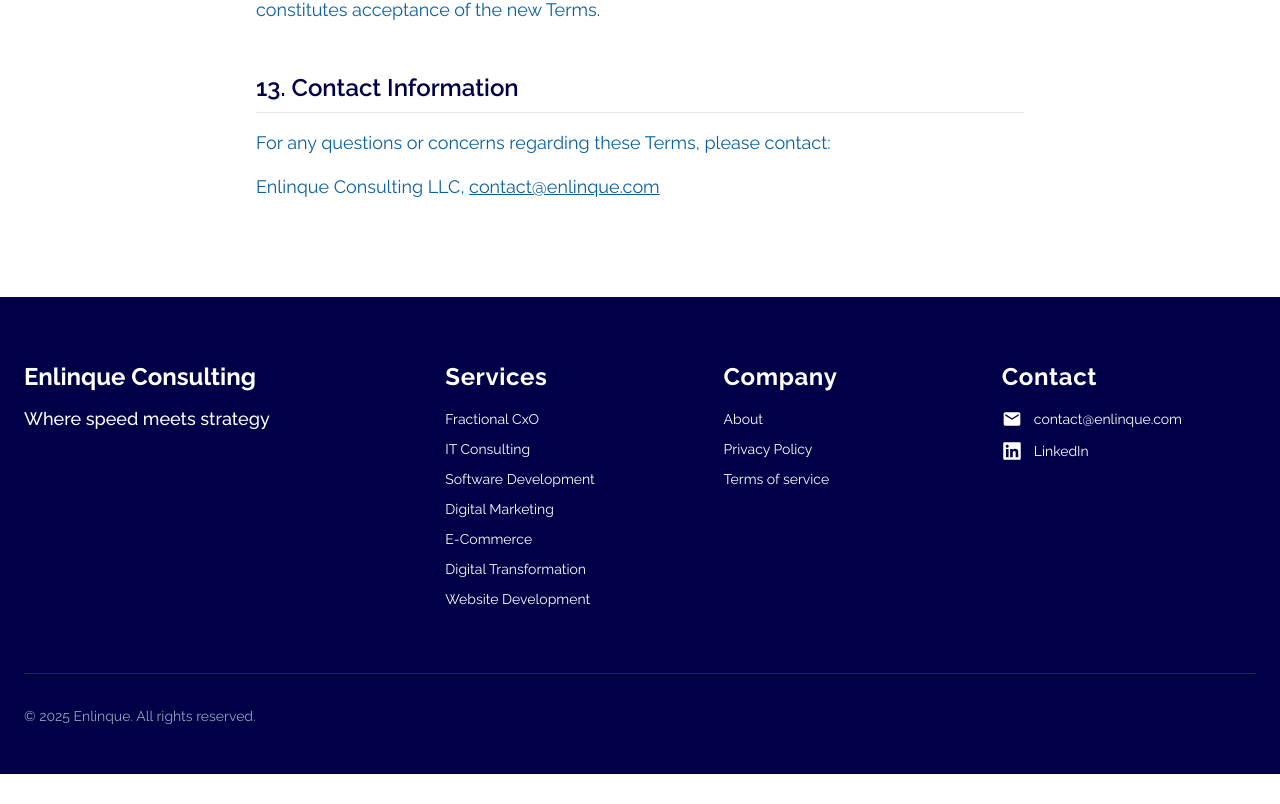
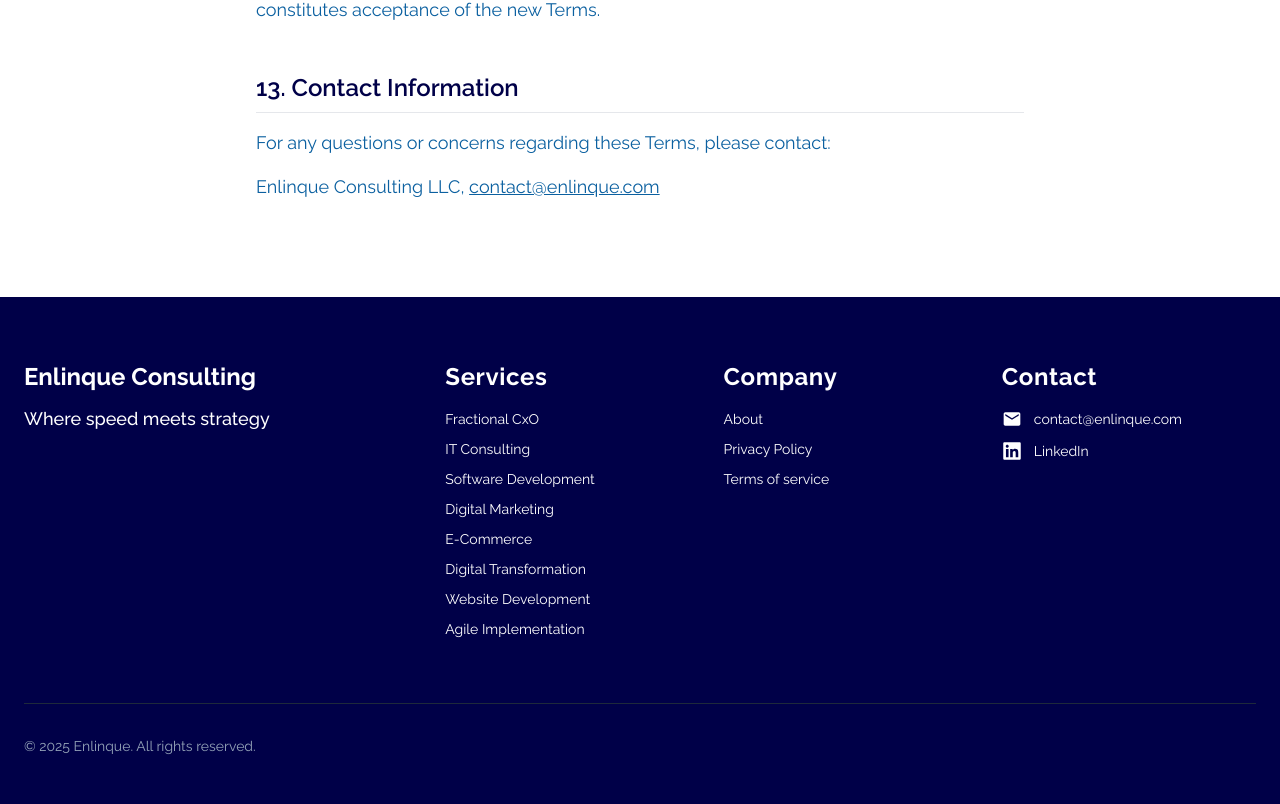
Before and after one commit to vinit14501/enlinque-demo-frontend, a React (Vite) app: page /terms-of-service in a window 1280 px wide. Shown: the part 3228-4032 px from the top of the page. Before the commit the page ends 4002 px from the top, so only its background shows below. Built offline with nearby package versions, Linux system fonts and the light colour scheme; a web font is replaced by a local one.

Commit message:
small changes

```diff
--- a/src/Components/Footer.jsx
+++ b/src/Components/Footer.jsx
@@ -1,25 +1,57 @@
 import { motion } from "framer-motion"
 import { FaLinkedin } from "react-icons/fa"
 import { MdEmail } from "react-icons/md"
+import { Link, useLocation, useNavigate } from "react-router-dom"
 
 const Footer = () => {
+  const navigate = useNavigate()
+  const location = useLocation()
+
   const services = [
-    "Fractional CxO",
-    "IT Consulting",
-    "Software Development",
-    "Digital Marketing",
-    "E-Commerce",
-    "Digital Transformation",
-    "Website Development",
-    // "Agile Implementation",
+    { label: "Fractional CxO", path: "/fractionalCxO" },
+    { label: "IT Consulting", path: "/#services" },
+    { label: "Software Development", path: "/#services" },
+    { label: "Digital Marketing", path: "/#services" },
+    { label: "E-Commerce", path: "/#services" },
+    { label: "Digital Transformation", path: "/#services" },
+    { label: "Website Development", path: "/#services" },
+    { label: "Agile Implementation", path: "/#services" },
   ]
 
   const resources = [
-    "About",
-    "Privacy Policy",
-    "Terms of service",
-    // "Cookie Policy",
+    { label: "About", path: "/about" },
+    { label: "Privacy Policy", path: "/privacy-policy" },
+    { label: "Terms of service", path: "/terms-of-service" },
   ]
+
+  const scrollToServices = () => {
+    const servicesSection = document.getElementById("services")
+    if (servicesSection) {
+      const navHeight = document.querySelector("nav").offsetHeight
+      const elementPosition = servicesSection.getBoundingClientRect().top
+      const offsetPosition = elementPosition + window.pageYOffset - navHeight
+
+      window.scrollTo({
+        top: offsetPosition,
+        behavior: "smooth",
+      })
+    } else if (location.pathname !== "/") {
+      navigate("/#services")
+    }
+  }
+
+  const handleServiceClick = (path) => {
+    if (path === "/#services") {
+      if (location.pathname === "/") {
+        scrollToServices()
+      } else {
+        navigate("/#services")
+      }
+    } else {
+      navigate(path)
+      window.scrollTo(0, 0)
+    }
+  }
 
   const animations = {
     container: {
@@ -80,10 +112,23 @@
                   <motion.li
                     key={index}
                     variants={animations.item}
-                    className="text-white hover:text-blue-400 cursor-pointer
-                             transition-colors duration-200 text-sm"
+                    className="text-sm"
                   >
-                    {service}
+                    {service.path === "/fractionalCxO" ? (
+                      <Link
+                        to={service.path}
+                        className="text-white hover:text-blue-400 transition-colors duration-200"
+                      >
+                        {service.label}
+                      </Link>
+                    ) : (
+                      <span
+                        onClick={() => handleServiceClick(service.path)}
+                        className="text-white hover:text-blue-400 cursor-pointer transition-colors duration-200"
+                      >
+                        {service.label}
+                      </span>
+                    )}
                   </motion.li>
                 ))}
               </ul>
@@ -100,10 +145,14 @@
                   <motion.li
                     key={index}
                     variants={animations.item}
-                    className="text-white hover:text-blue-400 cursor-pointer
-                             transition-colors duration-200 text-sm"
+                    className="text-sm"
                   >
-                    {resource}
+                    <Link
+                      to={resource.path}
+                      className="text-white hover:text-blue-400 transition-colors duration-200"
+                    >
+                      {resource.label}
+                    </Link>
                   </motion.li>
                 ))}
               </ul>
```
